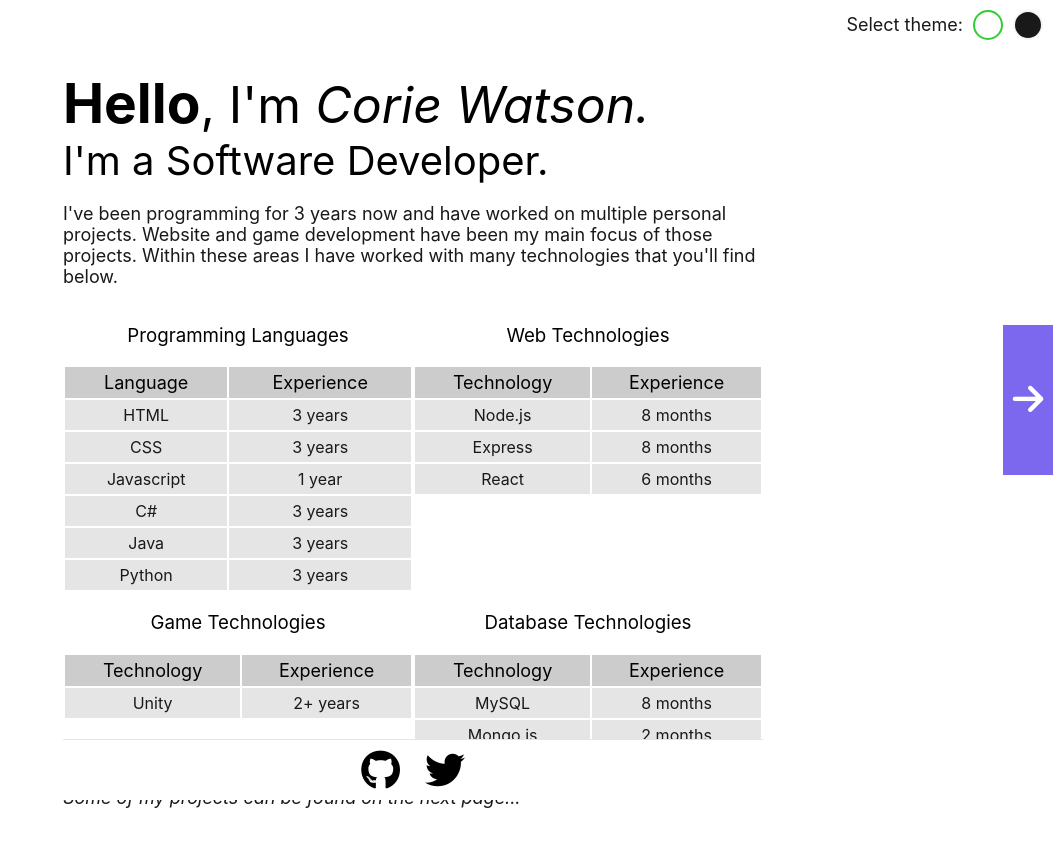
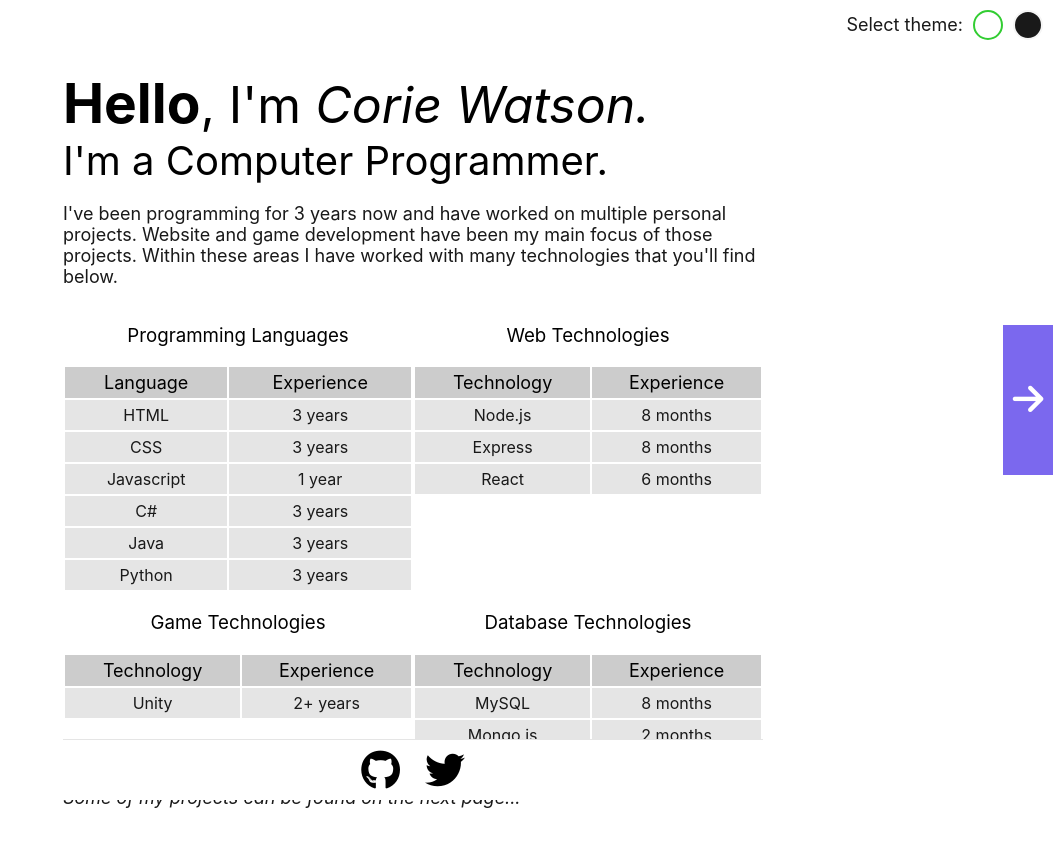
Before and after one commit to CorieW/Portfolio-Front, a React (Create React App) app: page / in a window 1280 px wide. Shown: the top 846 px of the page, without its empty margins (227-1280 px from the left). Built offline with nearby package versions, Linux system fonts and the light colour scheme.

Commit message:
Changed 'Software Developer'.

```diff
--- a/src/components/Intro/Intro.js
+++ b/src/components/Intro/Intro.js
@@ -5,7 +5,7 @@ export default function Intro() {
     return (
         <div id='intro-container'>
             <h1><span className='greeting'>Hello</span>, I'm <i>Corie Watson.</i></h1>
-            <h2>I'm a Software Developer.</h2>
+            <h2>I'm a Computer Programmer.</h2>
 
             <p>I've been programming for 3 years now and have worked on multiple
                 personal projects. Website and game development have been my main
```
